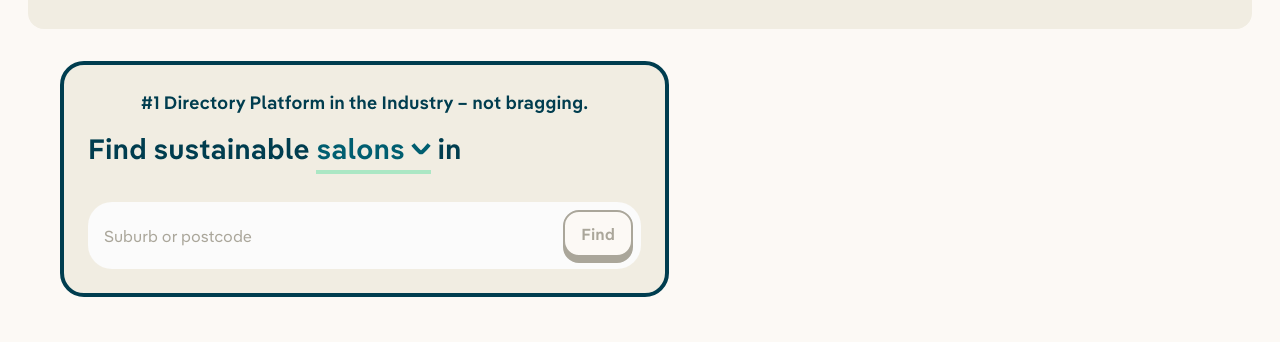
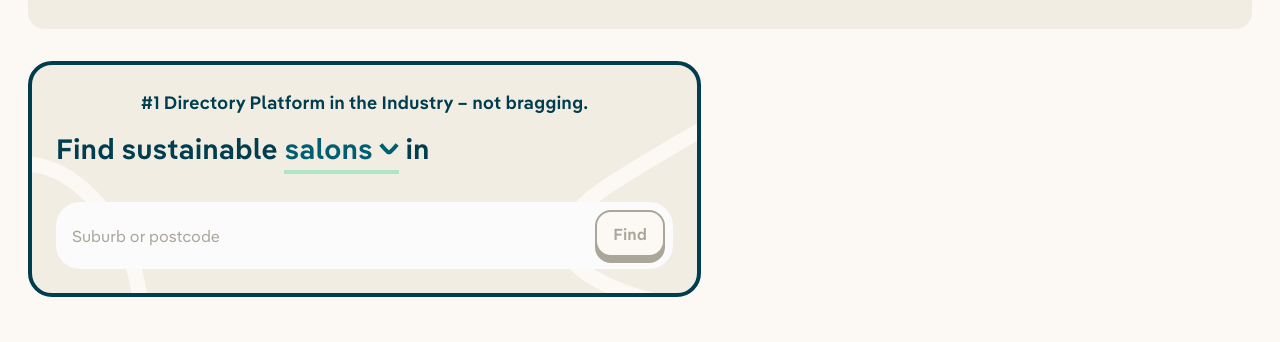
Before and after one commit to zizther/sustainable-salons, a website: page index.html in a window 1280 px wide. Shown: the part 121-463 px from the top of the page. Drawn offline with nearby package versions, Linux system fonts and the light colour scheme; some packages are replaced by stand-ins of ours; files that its build step writes are made by us from their sources; files whose address does not match are found by name.

Commit message:
location search background squiggle

```diff
--- a/index.html
+++ b/index.html
@@ -48,10 +48,11 @@
         </div>
     </header>
 
-    <main class="p-8 mb-24 grow max-w-prose">
+    <main class="py-8 mb-24 grow max-w-prose">
 
         <!-- Search component -->
-        <div class="p-6 border-4 border-solid rounded-3xl border-teal-dark bg-cream">
+        <div
+            class="p-6 bg-center bg-cover border-4 border-solid rounded-3xl border-teal-dark bg-cream lg:bg-locationSearchSquiggle">
             <form action="/search" x-ref="salonsearch" method="get" x-data="
             {
                 isValid: false,
--- a/tailwind.config.js
+++ b/tailwind.config.js
@@ -29,6 +29,8 @@ module.exports = {
             },
             backgroundImage: {
                 squiggle: "url('/assets/images/squiggle.svg')",
+                locationSearchSquiggle:
+                    "url('/assets/images/location-search-squiggle.svg')",
             },
             screens: {
                 "2xl": "1440px",
```
Also changed, not shown: assets/images/location-search-squiggle.svg (added).
